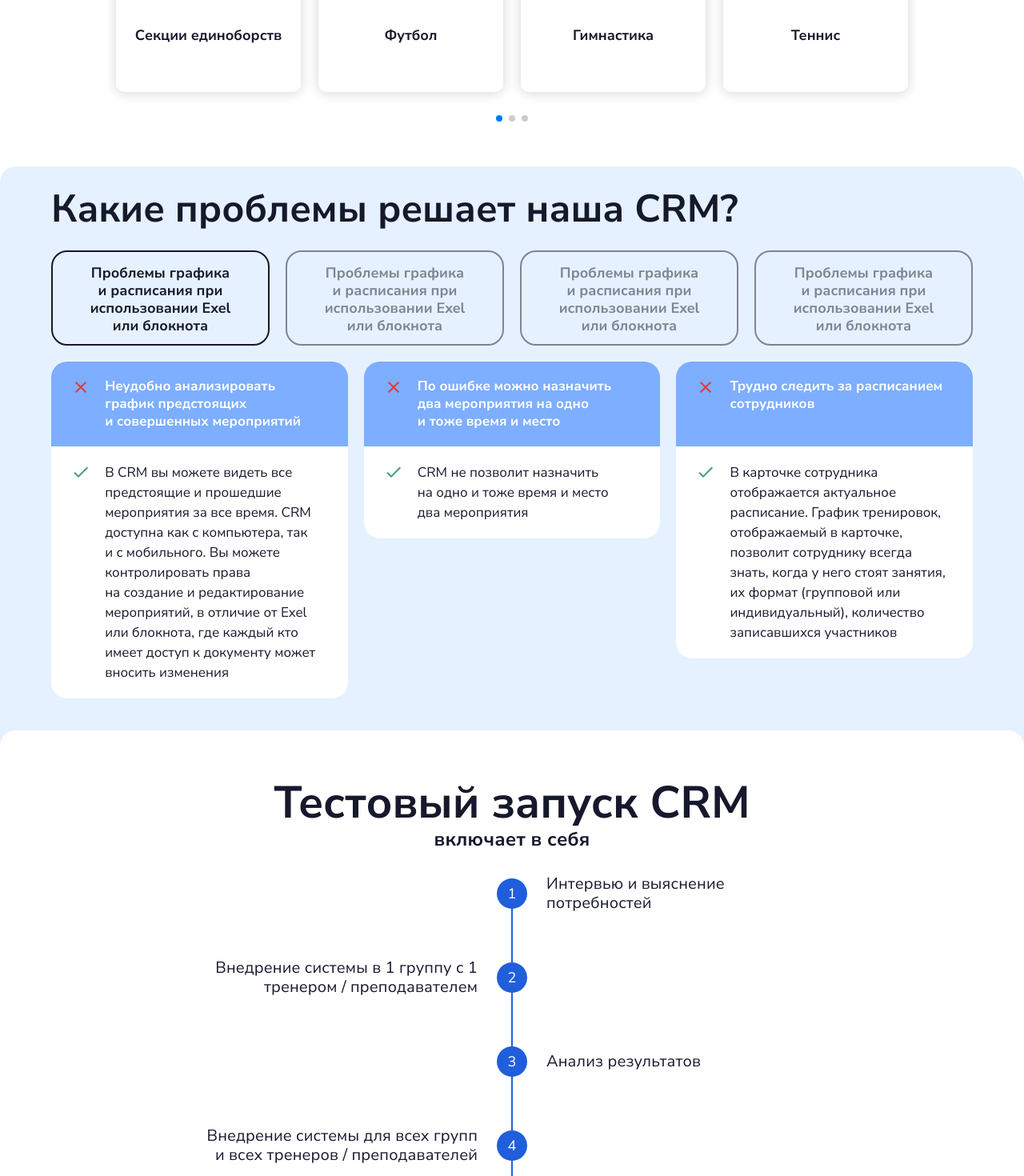
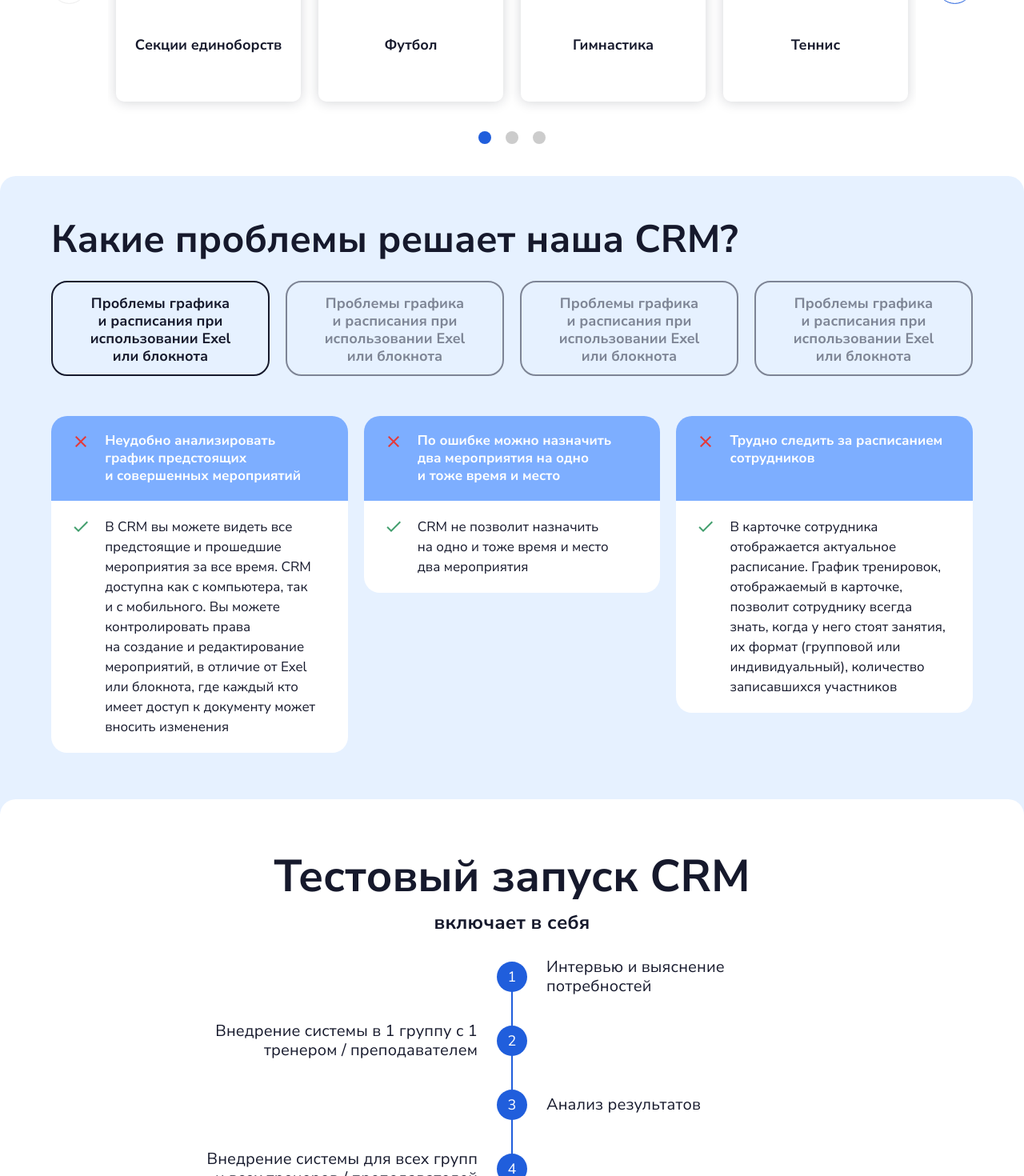
Before and after one commit to lvnnew/SPORTLY, a Next.js app: page / in a window 1280 px wide. Shown: the part 1140-2610 px from the top of the page at 80% size. Built offline with nearby package versions, Linux system fonts and the light colour scheme.

Commit message:
fix-margins-paddings

```diff
--- a/components/About/About.jsx
+++ b/components/About/About.jsx
@@ -27,7 +27,7 @@ const About = () => {
 
         <Box
           sx={{
-            mt: "24px",
+            mt: {xs: "10px", md: "24px"},
             position: "relative",
           }}
         >
--- a/components/Decision/Decision.jsx
+++ b/components/Decision/Decision.jsx
@@ -19,8 +19,8 @@ const Decision = () => {
     <Box
       variant="section"
       sx={{
-        pt: "24px",
-        pb: "60px",
+        pt: {xs: "24px", lg: "50px"},
+        pb: {xs: "60px", lg: "78px"},
         backgroundColor: "#E6F1FF",
         borderRadius: "20px 20px 0 0",
       }}
@@ -82,7 +82,7 @@ const Decision = () => {
           container
           spacing="20"
           sx={{
-            mt: "0",
+            mt: {xs: "0", lg: "30px"},
           }}
         >
           {filteredItems.map((item, index) => {
--- a/components/Footer/Footer.jsx
+++ b/components/Footer/Footer.jsx
@@ -44,15 +44,16 @@ const Footer = () => {
             container
             sx={{
               alignItems: "center",
+              mt: "-20px",
             }}
           >
             <Grid item md={2}>
               <Logo />
             </Grid>
-            <Grid item md={7}>
+            <Grid item md={8}>
               <FooterMenu />
             </Grid>
-            <Grid item md={3}>
+            <Grid item md={2}>
               <Tel right={true} />
             </Grid>
           </Grid>
--- a/components/Form/Form.jsx
+++ b/components/Form/Form.jsx
@@ -11,7 +11,7 @@ const Form = () => {
         boxShadow: "0px 1px 15px rgba(22, 25, 44, 0.18)",
         borderRadius: "20px",
         padding: { xs: "14px 16px", lg: "30px" },
-        mt: { xs: "60px", lg: "75px" },
+        mt: { xs: "55px", lg: "75px" },
         maxWidth: "750px",
         ml: "auto",
         mr: "auto",
@@ -26,12 +26,12 @@ const Form = () => {
           fontWeight: 700,
           lineHeight: "24px",
           textAlign: { xs: "left", md: "center" },
-          mb: { xs: "40px", lg: "57px" },
+          mb: { xs: "20px", lg: "57px" },
         }}
       >
         Заполните форму, и мы перезвоним
       </Typography>
-      <Grid container spacing="55">
+      <Grid container spacing="40">
         <Grid item xs={12} md={6}>
           <TextField
             id="standard-basic"
--- a/components/Header/Header.jsx
+++ b/components/Header/Header.jsx
@@ -90,7 +90,7 @@ const Header = () => {
             height: "100%",
           }}
         >
-          <Menu />
+          <Menu setIsOpenMenu={setIsOpenMenu} />
           <Tel />
         </Box>
       )}
--- a/components/Header/Menu/Menu.jsx
+++ b/components/Header/Menu/Menu.jsx
@@ -3,7 +3,12 @@ import { breakpoints } from "@mui/system";
 import React from "react";
 import MenuItem from "./MenuItem";
 
-const Menu = () => {
+const Menu = ({setIsOpenMenu}) => {
+
+  const menuItemHandler = () => {
+    setIsOpenMenu(false);
+  }
+
   return (
     <Box
       sx={{
@@ -16,10 +21,10 @@ const Menu = () => {
         mr: { md: "50px", lg: "170px" },
       }}
     >
-      <MenuItem href="#about" title="О CRM" />
-      <MenuItem href="#test" title="Тестовый запуск" />
-      <MenuItem href="#contacts" title="Контакты" />
-      <MenuItem href="#reviews" title="Отзывы" />
+      <MenuItem onClick={menuItemHandler} href="#about" title="О CRM" />
+      <MenuItem onClick={menuItemHandler} href="#test" title="Тестовый запуск" />
+      <MenuItem onClick={menuItemHandler} href="#contacts" title="Контакты" />
+      <MenuItem onClick={menuItemHandler} href="#reviews" title="Отзывы" />
     </Box>
   );
 };
--- a/components/Header/Menu/MenuItem.jsx
+++ b/components/Header/Menu/MenuItem.jsx
@@ -2,9 +2,9 @@ import { Typography } from "@mui/material";
 import Link from "next/link";
 import React from "react";
 
-const MenuItem = ({ href, title }) => {
+const MenuItem = ({ href, title, onClick }) => {
   return (
-    <Link href={href}>
+    <Link onClick={onClick} href={href}>
       <Typography
         variant="span"
         sx={{
--- a/components/Header/Menu/Tel.jsx
+++ b/components/Header/Menu/Tel.jsx
@@ -9,7 +9,7 @@ const Tel = ({ left = false, mt, right = false }) => {
       sx={{
         display: "flex",
         flexDirection: "column",
-        alignItems: left ? "start" : "center",
+        alignItems: {xs: left ? "start" : "center", lg: "start"},
         mt: { xs: mt ? mt : "43px", md: "0" },
         gap: "3px",
       }}
@@ -41,6 +41,7 @@ const Tel = ({ left = false, mt, right = false }) => {
         variant="span"
         sx={{
           display: "inline-block",
+          fontWeight: {xs: 400, lg: 600},
           fontSize: "14px",
           lineHeight: "18px",
           color: "#16192C",
--- a/components/Reviews/Reviews.jsx
+++ b/components/Reviews/Reviews.jsx
@@ -24,10 +24,11 @@ const Reviews = () => {
           title="Польза от использования CRM "
           subTitle="которую отметили участники в ходе CustDev исследования"
           left={true}
+          leftDesk={true}
         />
         <Grid
           container
-          spacing="18px"
+          spacing={{xs: "18px", lg: "26px"}}
           sx={{
             pt: { xs: "24px", lg: "40px" },
           }}
--- a/components/Test/Test.jsx
+++ b/components/Test/Test.jsx
@@ -11,7 +11,7 @@ const Test = () => {
       id="test"
       variant="section"
       sx={{
-        padding: "60px 0",
+        padding: {xs: "60px 0 40px", lg: "66px 0 70px"},
         borderRadius: "20px 20px 0 0",
         marginTop: "-20px",
         backgroundColor: "#fff",
@@ -29,7 +29,7 @@ const Test = () => {
             display: "flex",
             flexDirection: "column",
             alignItems: "center",
-            gap: "67px",
+            gap: {xs: "67px", lg: "42px"},
             position: "relative",
             mt: { xs: "34px" },
 
--- a/components/Title.jsx
+++ b/components/Title.jsx
@@ -1,7 +1,7 @@
 import { Grid, Typography } from "@mui/material";
 import React from "react";
 
-const Title = ({ title, subTitle, left }) => {
+const Title = ({ title, subTitle, left, leftDesk }) => {
   return (
     <Grid container sx={{ textAlign: "center" }}>
       <Grid item xs={12}>
@@ -12,7 +12,7 @@ const Title = ({ title, subTitle, left }) => {
             fontSize: { xs: "26px", lg: "56px" },
             fontWeight: 700,
             lineHeight: { xs: "31px", lg: "62px" },
-            textAlign: { xs: left ? "left" : "center", md: "center" },
+            textAlign: { xs: left ? "left" : "center", md: "center", lg: leftDesk ? "left" : "center" },
           }}
         >
           {title}
@@ -26,7 +26,8 @@ const Title = ({ title, subTitle, left }) => {
             fontSize: { xs: "16px", lg: "24px" },
             fontWeight: 700,
             lineHeight: { xs: "22px", lg: "29px" },
-            textAlign: { xs: left ? "left" : "center", md: "center" },
+            textAlign: { xs: left ? "left" : "center", md: "center", lg: leftDesk ? "left" : "center" },
+            mt: {xs: "6px", lg: "12px"}
           }}
         >
           {subTitle}
--- a/styles/globals.css
+++ b/styles/globals.css
@@ -131,11 +131,15 @@ a {
 }
 
 .aboutSwiper .swiper-wrapper {
-  padding-bottom: 28px;
+  padding-bottom: 16px;
 }
 
 .aboutSwiper .swiper-pagination {
-  bottom: 0;
+  bottom: 0 !important;
+  display: flex;
+  align-items: center;
+  justify-content: center;
+  gap: 14px;
 }
 
 .arrow {
@@ -163,6 +167,16 @@ a {
   background-image: url("/arrow-right-dis.svg");
 }
 
+.aboutSwiper .swiper-pagination .swiper-pagination-bullet {
+  width: 12px;
+  height: 12px;
+  margin: 0 !important;
+}
+
+.aboutSwiper .swiper-pagination .swiper-pagination-bullet.swiper-pagination-bullet-active {
+  background-color: #205EDC;
+}
+
 @media (max-width: 1200px) {
   .arrow {
     display: none !important;
@@ -173,15 +187,24 @@ a {
   .burgerItem {
     display: none !important;
   }
+
+  .aboutSwiper .swiper-pagination .swiper-pagination-bullet {
+    width: 16px;
+    height: 16px;
+  }
+
+  .aboutSwiper .swiper-pagination {
+    gap: 18px;
+  }
+
+  .aboutSwiper .swiper-wrapper {
+    padding-bottom: 43px;
+  }
 }
 
 @media (min-width: 1200px) {
   .aboutSwiper {
     max-width: 1010px;
-  }
-
-  .aboutSwiper .swiper-wrapper {
-    padding-bottom: 43px;
   }
 }
 
```
